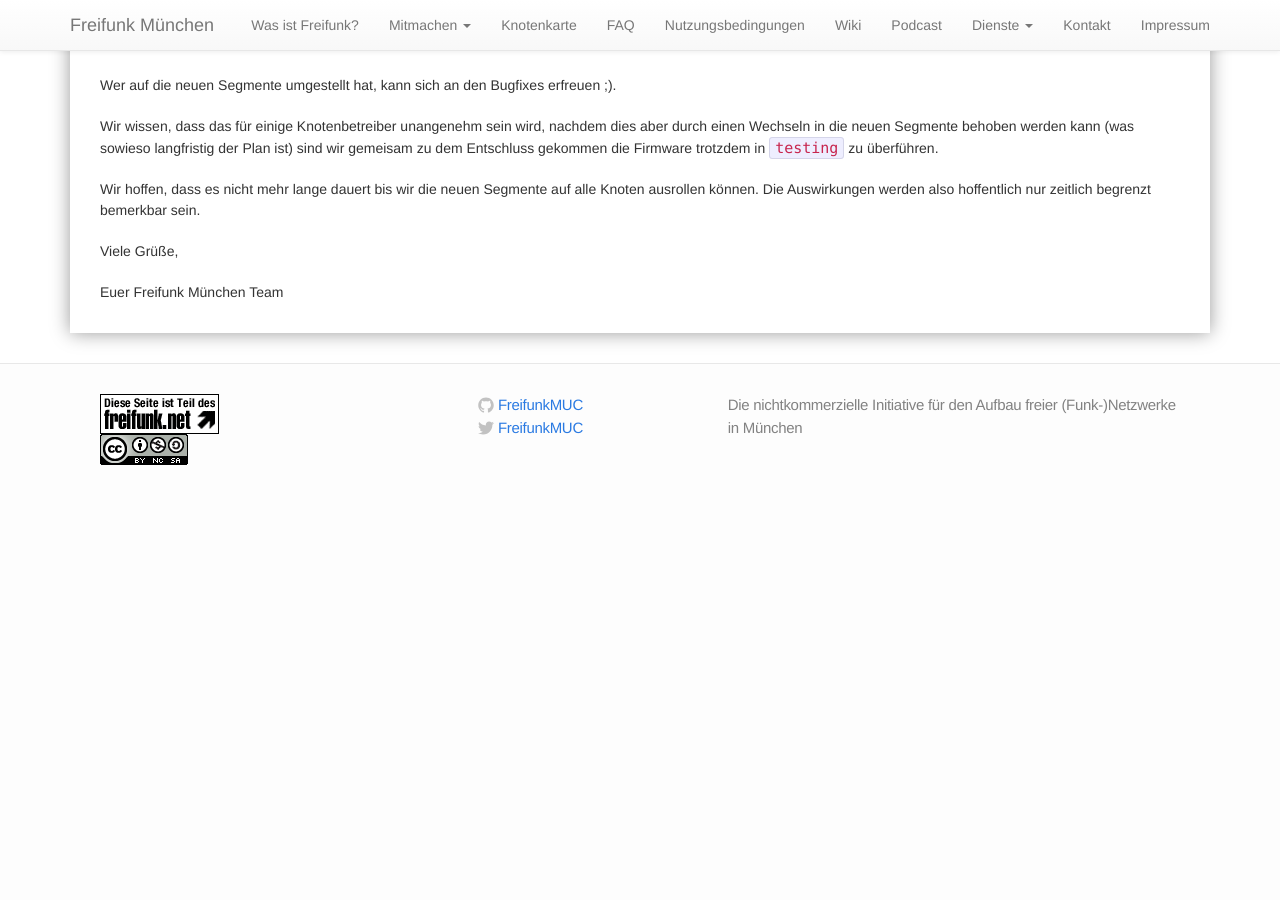
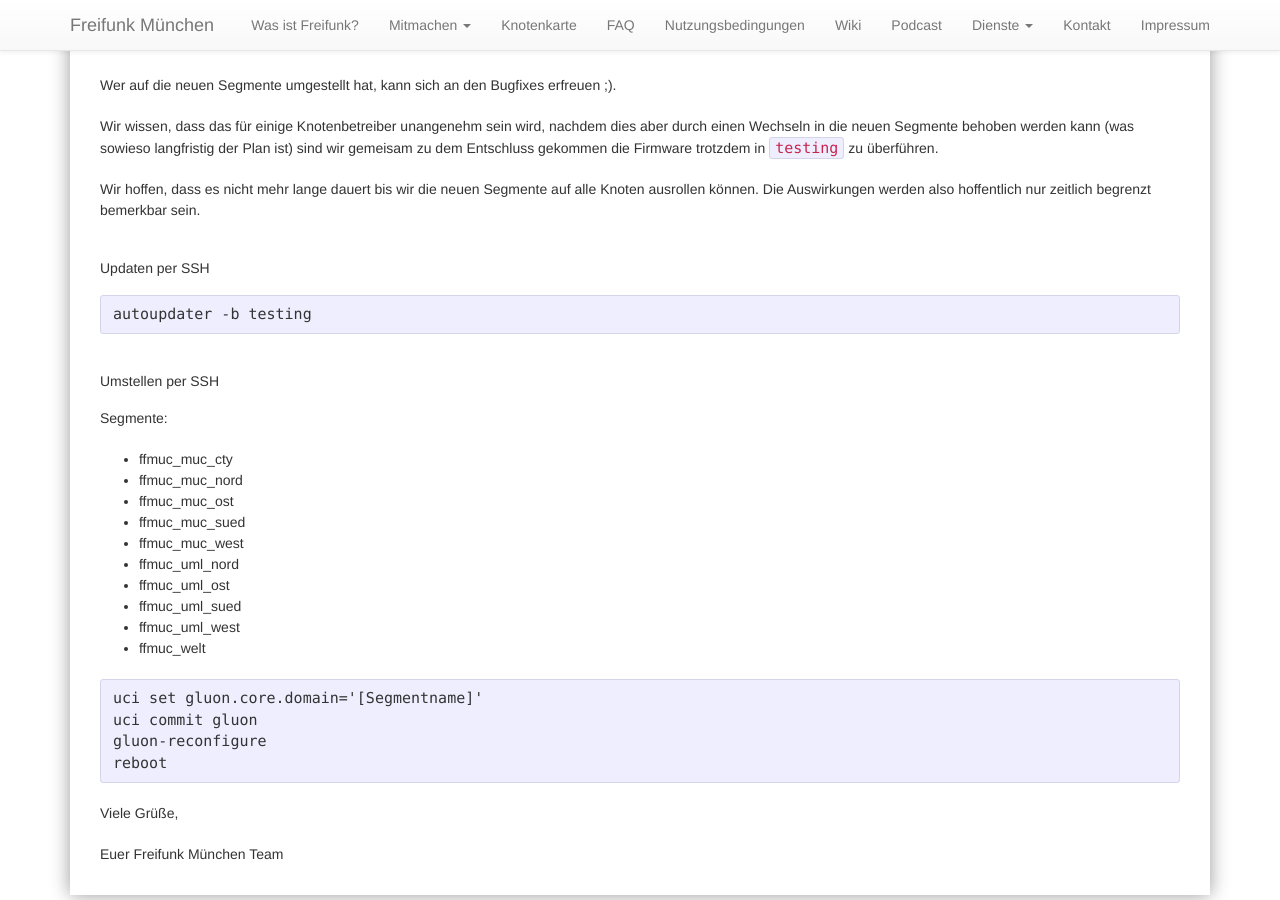
Before and after one commit to freifunkMUC/freifunkmuc.github.io, a Jekyll site: the page built from _posts/2019-05-27-infrastruktur-reboot-teil15.markdown, in a window 1280 px wide and 900 px high, scrolled down 533 px. Built offline with Jekyll 4.4.1, drawn with Linux system fonts in a browser that asks for light colours; before the commit the page ends 1053 px from its top, so only the background shows below that.

Commit message:
Update 2019-05-27-infrastruktur-reboot-teil15.markdown

````diff
--- a/_posts/2019-05-27-infrastruktur-reboot-teil15.markdown
+++ b/_posts/2019-05-27-infrastruktur-reboot-teil15.markdown
@@ -28,6 +28,32 @@ Wir wissen, dass das für einige Knotenbetreiber unangenehm sein wird, nachdem d
 
 Wir hoffen, dass es nicht mehr lange dauert bis wir die neuen Segmente auf alle Knoten ausrollen können. Die Auswirkungen werden also hoffentlich nur zeitlich begrenzt bemerkbar sein.
 
+# Updaten per SSH
+```
+autoupdater -b testing
+```
+
+# Umstellen per SSH
+Segmente:
+
+- ffmuc_muc_cty
+- ffmuc_muc_nord
+- ffmuc_muc_ost
+- ffmuc_muc_sued
+- ffmuc_muc_west
+- ffmuc_uml_nord
+- ffmuc_uml_ost
+- ffmuc_uml_sued
+- ffmuc_uml_west
+- ffmuc_welt
+
+```
+uci set gluon.core.domain='[Segmentname]'
+uci commit gluon
+gluon-reconfigure
+reboot
+```
+
 Viele Grüße,
 
 Euer Freifunk München Team
````
